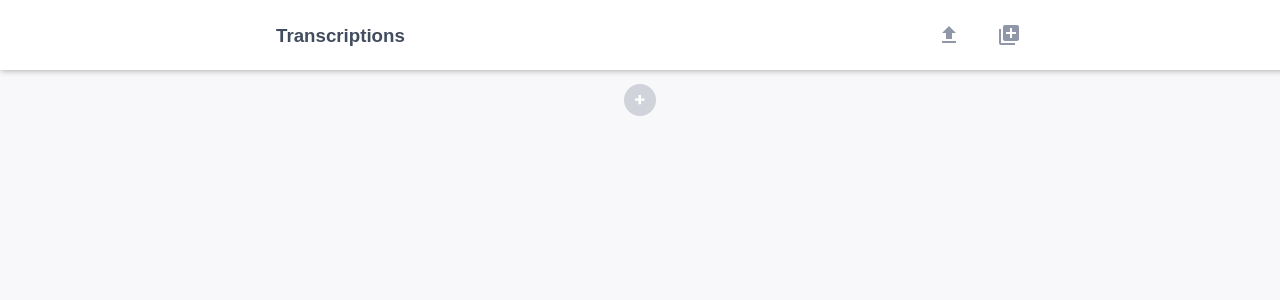
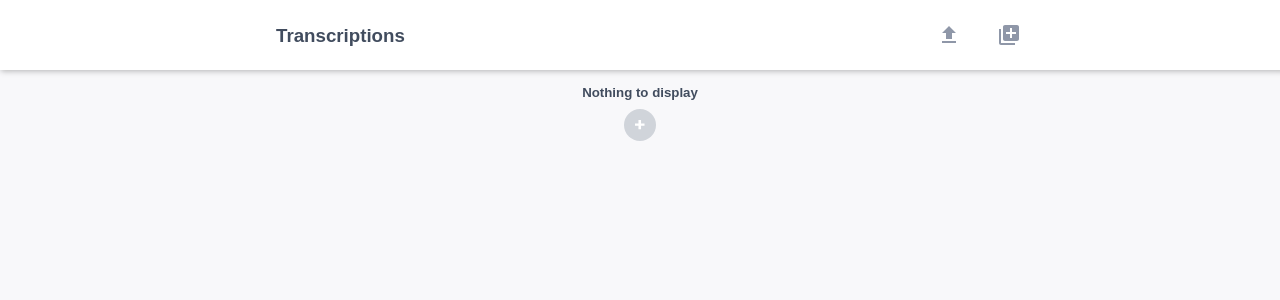
Before and after one commit to Unbabel/frontend-challenge, a Vue app: page / in a window 1280 px wide. Shown: the top 300 px of the page. Built offline with nearby package versions, Linux system fonts and the light colour scheme.

Commit message:
Adding message for when the list is empty

```diff
--- a/src/components/List/List.vue
+++ b/src/components/List/List.vue
@@ -5,6 +5,7 @@
         <ListItem v-for="item in list" :key="item.id" :item="item" />
       </Transition-group>
     </ul>
+    <Title v-else text="Nothing to display" type="h5" />
     <Button title="Add" @click="$emit('add')" icon="add-row" />
   </section>
 </template>
@@ -12,6 +13,7 @@
 <script>
 import ListItem from "@/components/ListItem/ListItem.vue";
 import Button from "@/components/Button/Button.vue";
+import Title from "@/components/Title/Title.vue";
 
 export default {
   name: "List",
@@ -24,6 +26,7 @@ export default {
   components: {
     ListItem,
     Button,
+    Title,
   },
 };
 </script>
```
